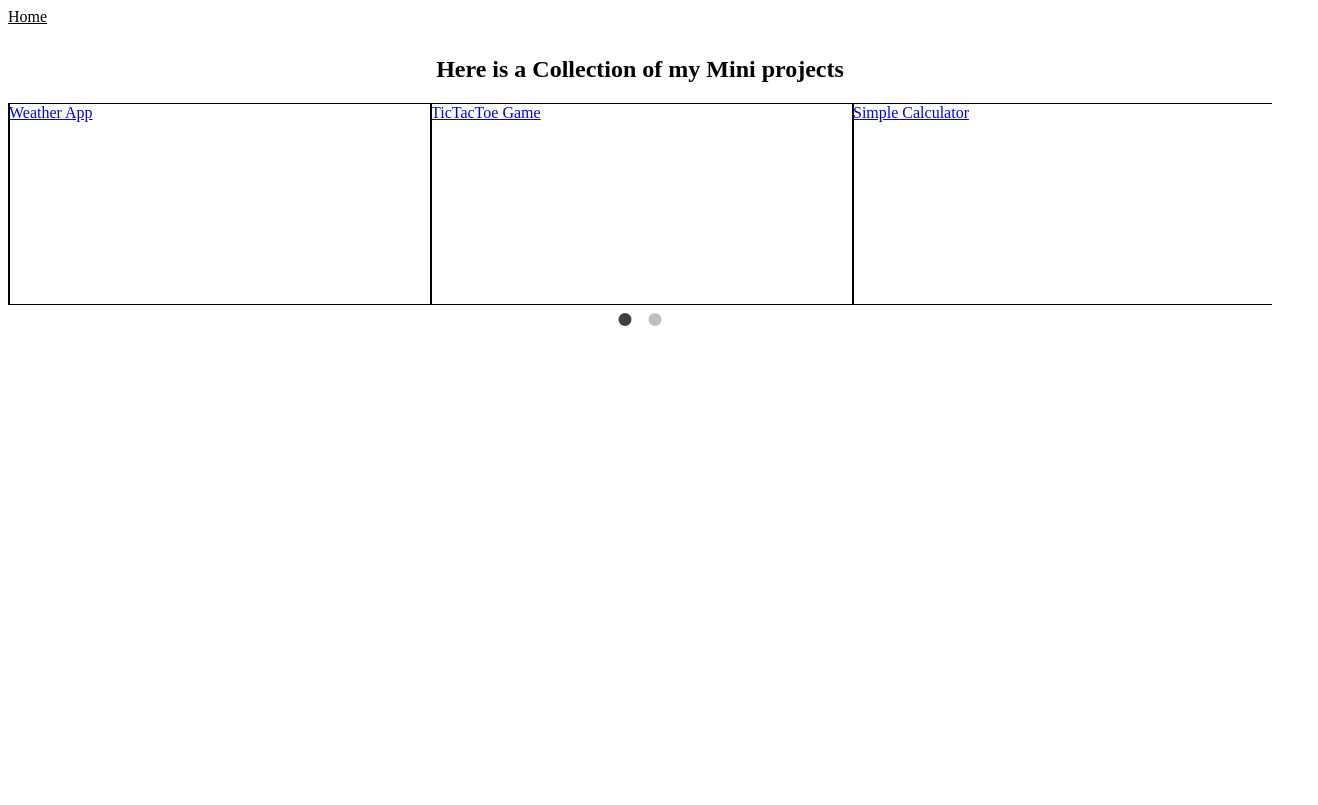
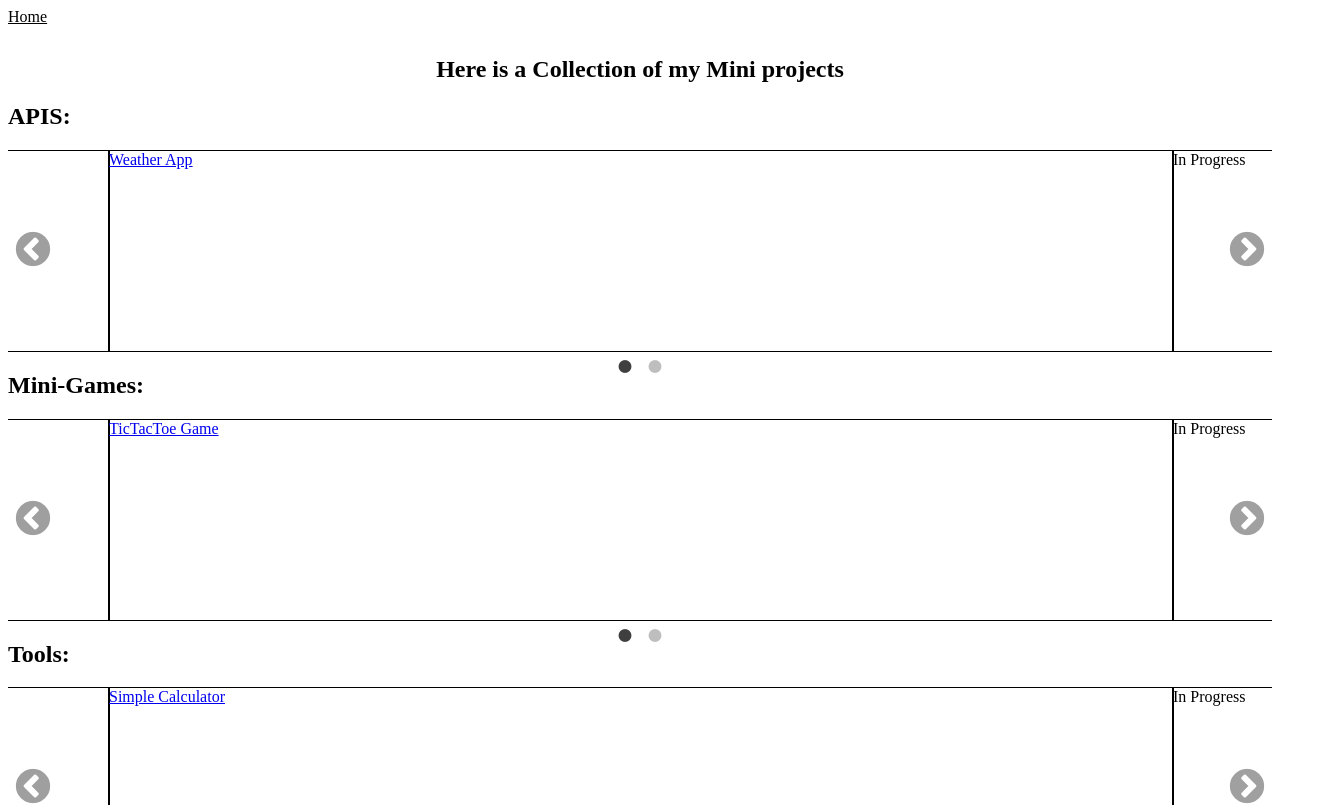
Before and after one commit to jb3k/Mini-Projects, a React (Create React App) app in the folder react-app/: page / in a window 1280 px wide. Shown: the top 805 px of the page, 1318 px wide, since content can reach past the window. Built offline with nearby package versions, Linux system fonts and the light colour scheme.

Commit message:
fixed the slick css stuff for the arrows

```diff
--- /dev/null
+++ b/react-app/src/components/homepage/arrowFunctions.js
@@ -0,0 +1,21 @@
+export function SampleNextArrow(props) {
+    const { className, style, onClick } = props;
+    return (
+        <div
+            className={className}
+            style={{ ...style, display: "block" }}
+            onClick={onClick}
+        />
+    );
+}
+
+export function SamplePrevArrow(props) {
+    const { className, style, onClick } = props;
+    return (
+        <div
+            className={className}
+            style={{ ...style, display: "block" }}
+            onClick={onClick}
+        />
+    );
+}
--- a/react-app/src/components/homepage/homepage.css
+++ b/react-app/src/components/homepage/homepage.css
@@ -1,17 +1,3 @@
-.home {
-    display: flex;
-    justify-content: center;
-}
-
-
-.mainpage-template {
-    display: grid;
-    /* grid-row: 1; */
-    grid-template-columns: repeat(4, 200px);
-    margin-top: 15px;
-    overflow: hidden;
-
-}
 
 .project-container {
     display: flex;
@@ -19,39 +5,6 @@
     align-items: center;
     border: solid 1px black;
     height: 200px;
+    width: 80%;
 
 }
-
-
-
-
-
-.body {
-    margin: 0;
-}
-
-:root {
-    /* a variable */
-    --slider-padding: 5rem;
-}
-
-
-.container {
-    display: flex;
-    justify-content: center;
-}
-
-.slider {
-    display: flex;
-    /* overflow: scroll; */
-    width: calc(100% - 2 * var(--slider-padding));
-    transform: translate(-105%);
-
-}
-
-.slider>img {
-    flex: 0 0 25%;
-    max-width: 25%;
-    aspect-ratio: 16/9;
-    padding: .25rem;
-}
--- a/react-app/src/components/homepage/index.js
+++ b/react-app/src/components/homepage/index.js
@@ -2,50 +2,58 @@ import React from 'react';
 import { NavLink } from 'react-router-dom';
 import './homepage.css'
 import Slider from "react-slick";
-
+import { SampleNextArrow, SamplePrevArrow } from './arrowFunctions';
 import "./slick.css";
 import "./slick-theme.css";
 
 function HomePage() {
 
-
     const settings = {
+        className: "center",
+        centerMode: true,
+        infinite: true,
+        centerPadding: "100px",
+        slidesToShow: 1,
+        speed: 500,
         dots: true,
-        infinite: true,
-        speed: 500,
-        slidesToShow: 3,
-        slidesToScroll: 3,
-        responsive: [
-            {
-                breakpoint: 1024,
-                settings: {
-                    slidesToShow: 3,
-                    slidesToScroll: 3,
-                    infinite: true,
-                    dots: true
-                }
-            },
-            {
-                breakpoint: 600,
-                settings: {
-                    slidesToShow: 2,
-                    slidesToScroll: 2,
-                    initialSlide: 2
-                }
-            },
-            {
-                breakpoint: 480,
-                settings: {
-                    slidesToShow: 1,
-                    slidesToScroll: 1
-                }
-            }
-        ]
+        nextArrow: <SampleNextArrow />,
+        prevArrow: <SamplePrevArrow />
+        // infinite: true,
+        // speed: 500,
+        // slidesToShow: 1,
+        // slidesToScroll: 1,
+        // responsive: [
+        //     {
+        //         breakpoint: 1024,
+        //         settings: {
+        //             slidesToShow: 3,
+        //             slidesToScroll: 3,
+        //             infinite: true,
+        //             dots: true
+        //         }
+        //     },
+        //     {
+        //         breakpoint: 600,
+        //         settings: {
+        //             slidesToShow: 2,
+        //             slidesToScroll: 2,
+        //             initialSlide: 2
+        //         }
+        //     },
+        //     {
+        //         breakpoint: 480,
+        //         settings: {
+        //             slidesToShow: 1,
+        //             slidesToScroll: 1
+        //         }
+        //     }
+        // ]
     }
 
     return (
         <div className="slider-container">
             <h2 className="homepage-title"> Here is a Collection of my Mini projects</h2>
+            <h2> APIS: </h2>
             <Slider {...settings}>
                 <div className='project-container'>
                     <NavLink to={'/weather'}>
@@ -53,10 +61,24 @@ function HomePage() {
                     </NavLink>
                 </div>
                 <div className='project-container'>
+                    In Progress
+                </div>
+            </Slider>
+
+            <h2> Mini-Games: </h2>
+            <Slider {...settings}>
+                <div className='project-container'>
                     <NavLink to={'/tictactoe'}>
                         <div> TicTacToe Game</div>
                     </NavLink>
                 </div>
+                <div className='project-container'>
+                    In Progress
+                </div>
+            </Slider>
+
+            <h2> Tools: </h2>
+            <Slider {...settings}>
                 <div className='project-container'>
                     <NavLink to={'/calc'}>
                         <div>
@@ -65,9 +87,8 @@ function HomePage() {
                     </NavLink>
                 </div>
                 <div className='project-container'>
-                    something else
+                    In Progress
                 </div>
-                {/* </div> */}
             </Slider>
         </div>
     );
```
Also changed, not shown: react-app/src/components/homepage/slick-theme.css.
